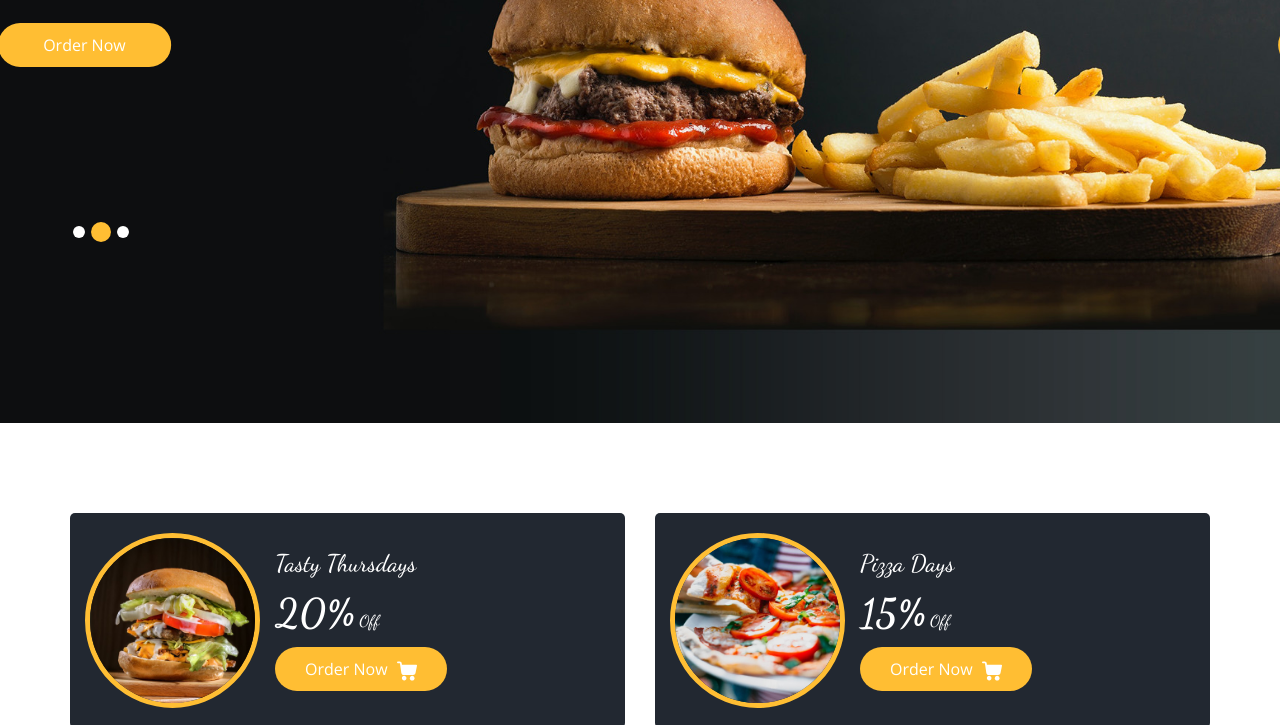
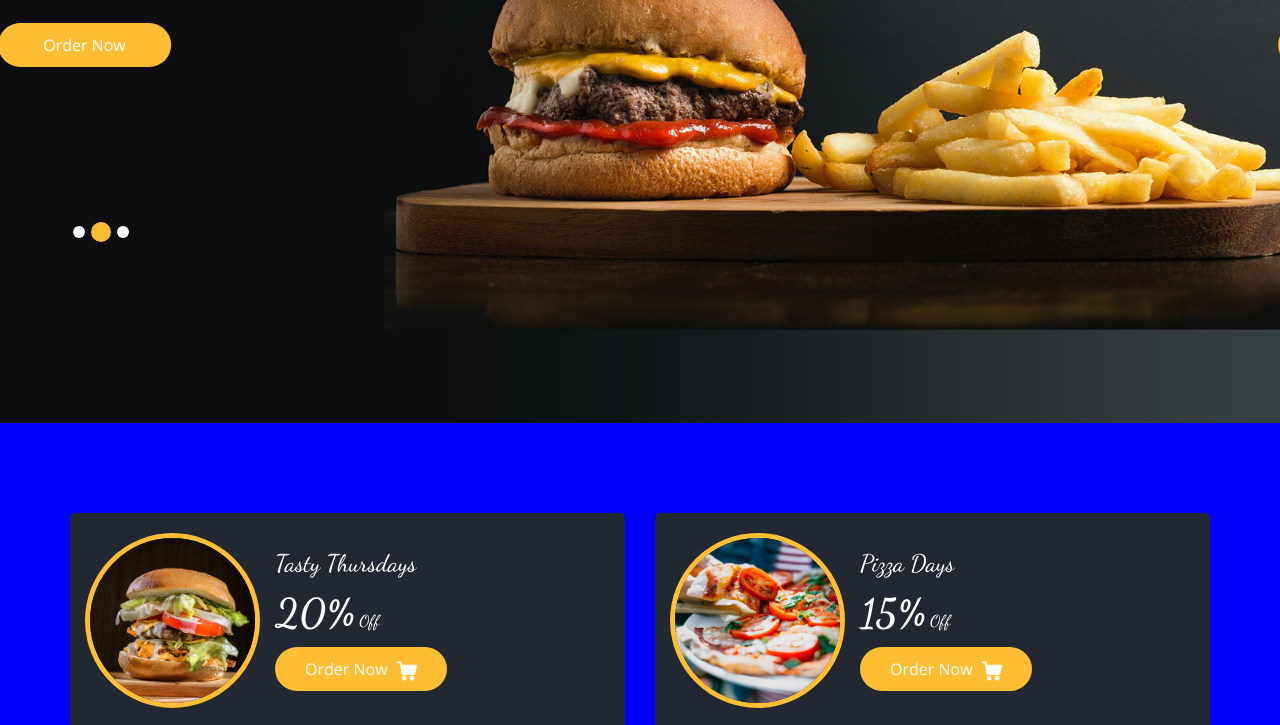
Before and after one commit to NimaYazdani66/dart-agency-html-2, a plain HTML site: page index.html in a window 1280 px wide. Shown: the part 377-1102 px from the top of the page. Drawn offline with nearby package versions, Linux system fonts and the light colour scheme; some packages are replaced by stand-ins of ours; files that its build step writes are made by us from their sources.

Commit message:
change color

```diff
--- a/css/style.scss
+++ b/css/style.scss
@@ -37,8 +37,8 @@ $textCol: #1f1f1f;
 
 body {
   @include main-font;
-  color: #0c0c0c;
-  background-color: #ffffff;
+  color: red;
+  background-color:blue;
   overflow-x: hidden;
 }
 
@@ -335,7 +335,7 @@ a:focus {
   }
 
   .detail-box {
-    color: $white;
+    color: rgb(168, 43, 43);
     margin-bottom: 145px;
 
     h1 {
```
